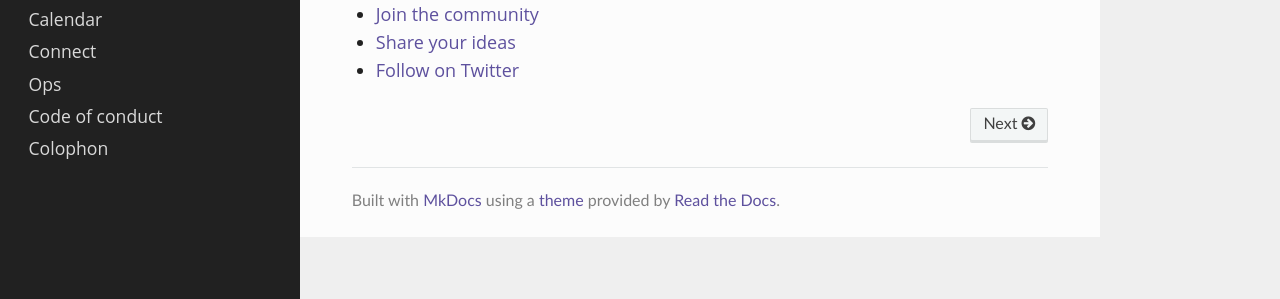
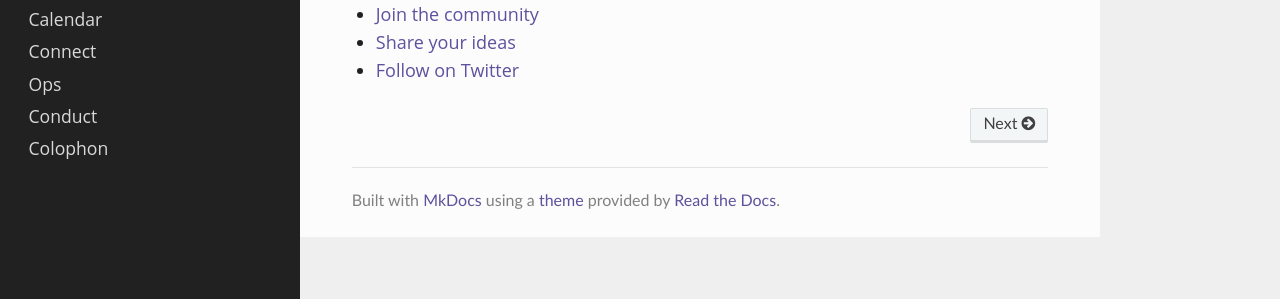
Before and after one commit to civicdmv/handbook, an MkDocs documentation site: the page built from docs/README.md, in a window 1280 px wide. Shown: the part 298-597 px from the top of the page. Built offline with MkDocs 1.6.1, drawn with Linux system fonts in a browser that asks for light colours; nearby versions of some CDN libraries; old or Windows-style settings are respelled for this version of MkDocs.

Commit message:
Update mkdocs.yml

```diff
--- a/mkdocs.yml
+++ b/mkdocs.yml
@@ -21,5 +21,5 @@ pages:
     - Calendar: calendar.md
     - Connect: connect.md
     - Ops: ops.md
-    - Code of conduct: conduct.md
+    - Conduct: conduct.md
     - Colophon: colophon.md
```
